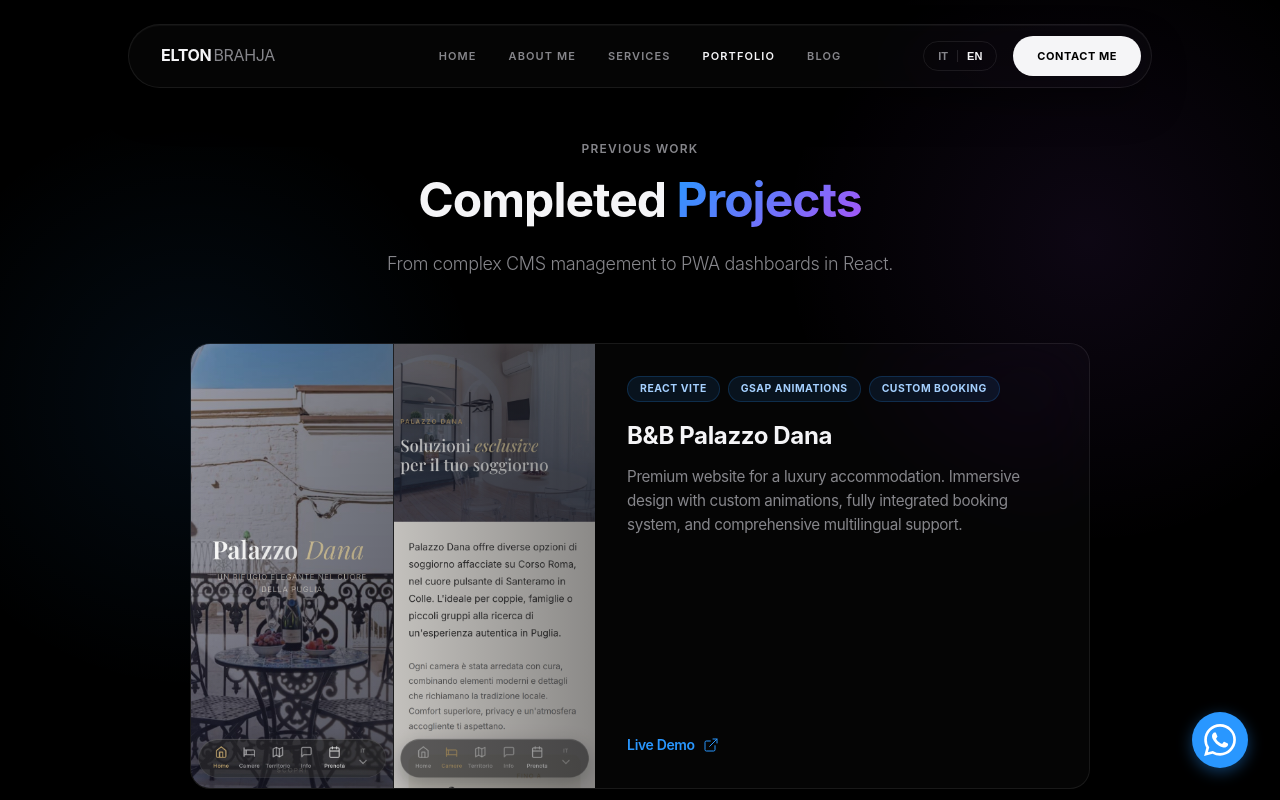
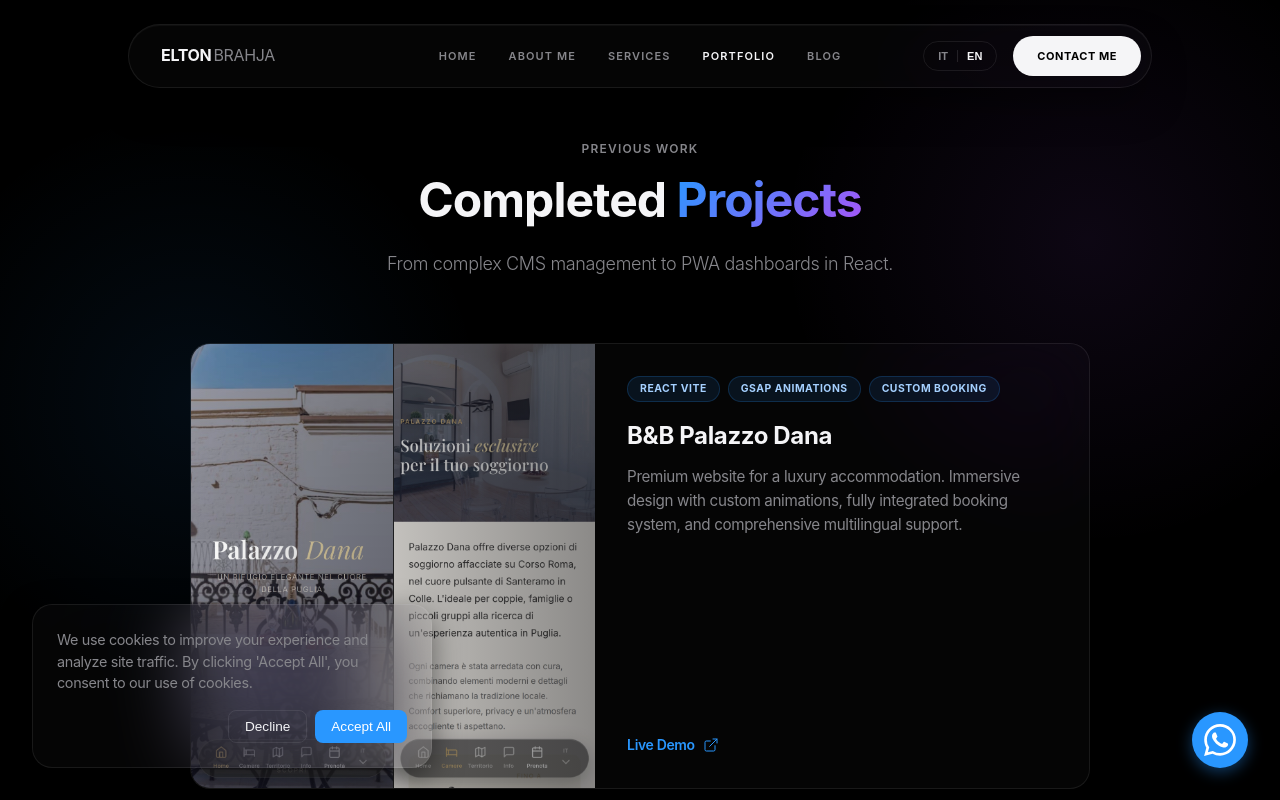
Before and after one commit to eltonbrahja/myPortfolio, a React (Vite) app: page /en/portfolio in a window 1280 px wide. Shown: the top 800 px of the page. Built offline with nearby package versions, Linux system fonts and the light colour scheme.

Commit message:
banner cookies

```diff
--- a/src/App.jsx
+++ b/src/App.jsx
@@ -6,6 +6,7 @@ import { AnimatePresence } from 'framer-motion';
 import Navbar from './components/Navbar';
 import Footer from './components/Footer';
 import WhatsAppButton from './components/WhatsAppButton';
+import CookieBanner from './components/CookieBanner';
 
 // Pages
 import Home from './pages/Home';
@@ -98,6 +99,7 @@ function App() {
           </main>
           <Footer />
           <WhatsAppButton />
+          <CookieBanner />
         </div>
       </Router>
     </LanguageProvider>
--- /dev/null
+++ b/src/components/CookieBanner.jsx
@@ -0,0 +1,59 @@
+import React, { useState, useEffect } from 'react';
+import { useLanguage } from '../context/LanguageContext';
+
+const CookieBanner = () => {
+  const { language } = useLanguage();
+  const [isVisible, setIsVisible] = useState(false);
+
+  useEffect(() => {
+    const consent = localStorage.getItem('cookieConsent');
+    if (!consent) {
+      setIsVisible(true);
+    }
+  }, []);
+
+  const handleAccept = () => {
+    localStorage.setItem('cookieConsent', 'accepted');
+    setIsVisible(false);
+  };
+
+  const handleDecline = () => {
+    localStorage.setItem('cookieConsent', 'declined');
+    setIsVisible(false);
+  };
+
+  if (!isVisible) return null;
+
+  const content = {
+    it: {
+      text: "Utilizziamo i cookie per migliorare la tua esperienza e per analizzare il traffico del sito. Cliccando su 'Accetta tutto', acconsenti all'uso dei cookie.",
+      accept: "Accetta tutto",
+      decline: "Rifiuta"
+    },
+    en: {
+      text: "We use cookies to improve your experience and analyze site traffic. By clicking 'Accept All', you consent to our use of cookies.",
+      accept: "Accept All",
+      decline: "Decline"
+    }
+  };
+
+  const currentContent = content[language] || content.it;
+
+  return (
+    <div className="cookie-banner glass-panel">
+      <div className="cookie-content">
+        <p>{currentContent.text}</p>
+        <div className="cookie-buttons">
+          <button className="cookie-btn decline" onClick={handleDecline}>
+            {currentContent.decline}
+          </button>
+          <button className="cookie-btn accept" onClick={handleAccept}>
+            {currentContent.accept}
+          </button>
+        </div>
+      </div>
+    </div>
+  );
+};
+
+export default CookieBanner;
--- a/src/index.css
+++ b/src/index.css
@@ -112,3 +112,91 @@ a {
   height: 32px;
   fill: currentColor;
 }
+
+/* Cookie Banner */
+.cookie-banner {
+  position: fixed;
+  bottom: 2rem;
+  left: 2rem;
+  max-width: 400px;
+  padding: 1.5rem;
+  z-index: 1000;
+  box-shadow: 0 10px 30px rgba(0, 0, 0, 0.5);
+  animation: slideUp 0.5s ease;
+}
+
+.cookie-content {
+  display: flex;
+  flex-direction: column;
+  gap: 1rem;
+}
+
+.cookie-content p {
+  font-size: 0.9rem;
+  color: var(--text-secondary);
+  line-height: 1.5;
+}
+
+.cookie-buttons {
+  display: flex;
+  gap: 0.5rem;
+  justify-content: flex-end;
+}
+
+.cookie-btn {
+  padding: 0.5rem 1rem;
+  border-radius: 8px;
+  font-size: 0.85rem;
+  font-weight: 500;
+  cursor: pointer;
+  transition: all 0.2s ease;
+  border: none;
+}
+
+.cookie-btn.accept {
+  background-color: var(--accent-color);
+  color: white;
+}
+
+.cookie-btn.accept:hover {
+  background-color: var(--accent-hover);
+}
+
+.cookie-btn.decline {
+  background-color: transparent;
+  color: var(--text-primary);
+  border: 1px solid var(--glass-border);
+}
+
+.cookie-btn.decline:hover {
+  background-color: rgba(255, 255, 255, 0.1);
+}
+
+@keyframes slideUp {
+  from {
+    transform: translateY(100%);
+    opacity: 0;
+  }
+  to {
+    transform: translateY(0);
+    opacity: 1;
+  }
+}
+
+@media (max-width: 768px) {
+  .cookie-banner {
+    bottom: 0;
+    left: 0;
+    right: 0;
+    max-width: 100%;
+    border-radius: 20px 20px 0 0;
+    border-bottom: none;
+    border-left: none;
+    border-right: none;
+    padding-bottom: 2rem;
+  }
+
+  .whatsapp-button {
+    bottom: 5rem; /* move whatsapp up slightly if we wanted, but not modifying the whatsapp logic directly */
+  }
+}
```
